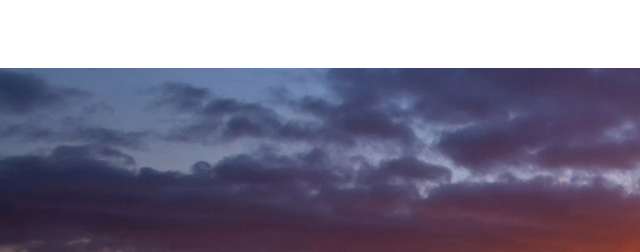
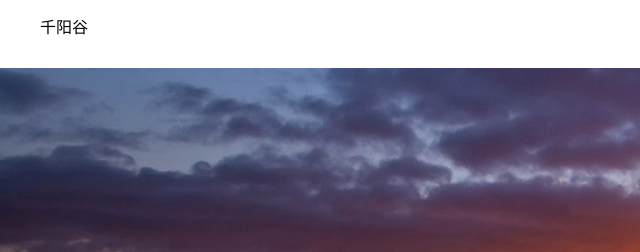
Before and after one commit to huoyanwuzhe629/huoyanwuzhe629.github.io, a website built with webpack: page index.html in a window 1280 px wide. Shown: the top 252 px of the page, 0-640 px from the left. Built offline with nearby package versions, Linux system fonts and the light colour scheme.

Commit message:
test
test

```diff
--- a/index.html
+++ b/index.html
@@ -15,6 +15,7 @@
         <div class="index_top">
             <div class="index_box">
                 <div class="wrap clearfix">
+                <h1>千阳谷</h1>
                 </div>
             </div>
             <div class="flexslider index_banner">
```
Also changed, not shown: page/index.template.html (+1 -0 lines).
